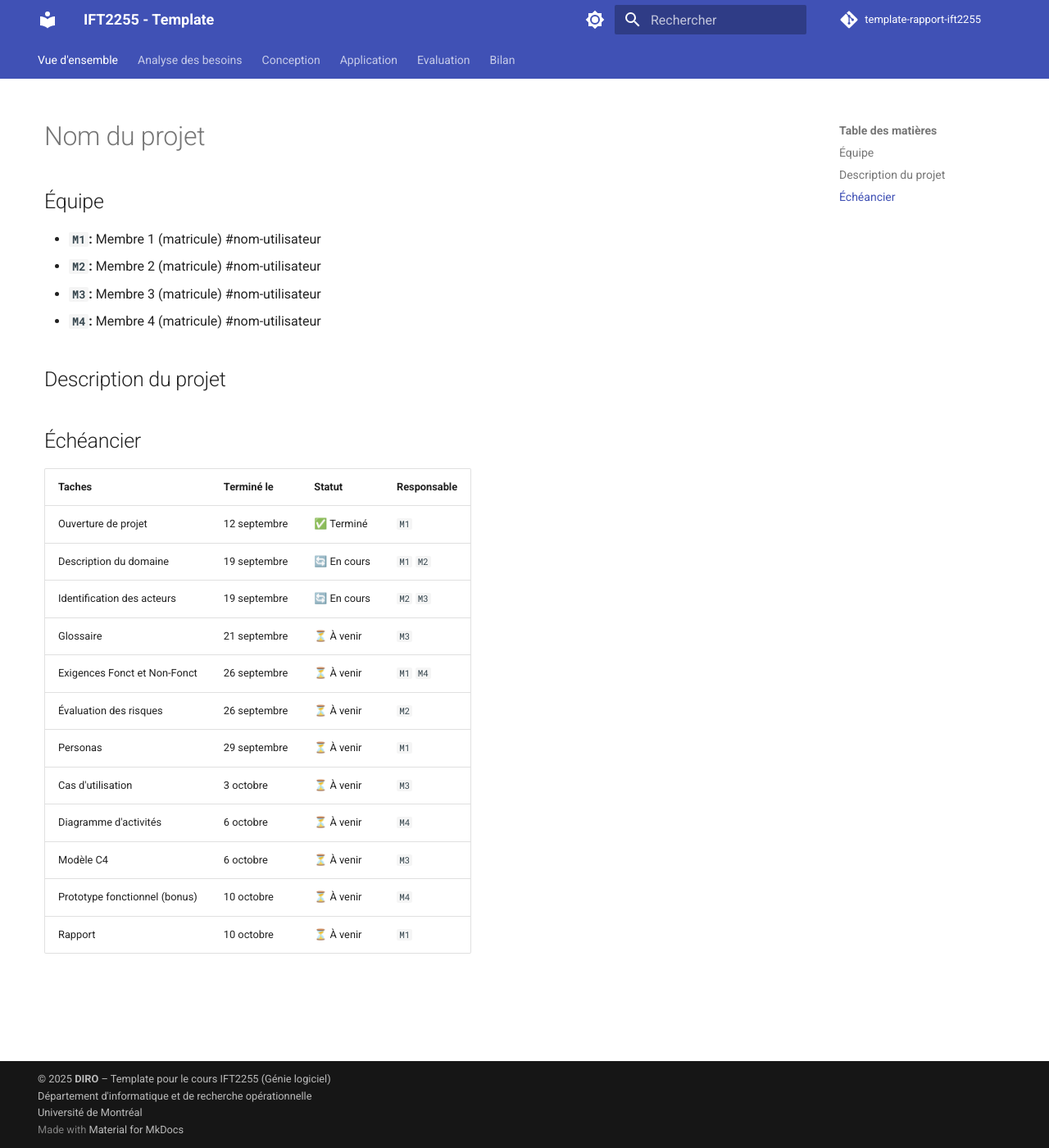
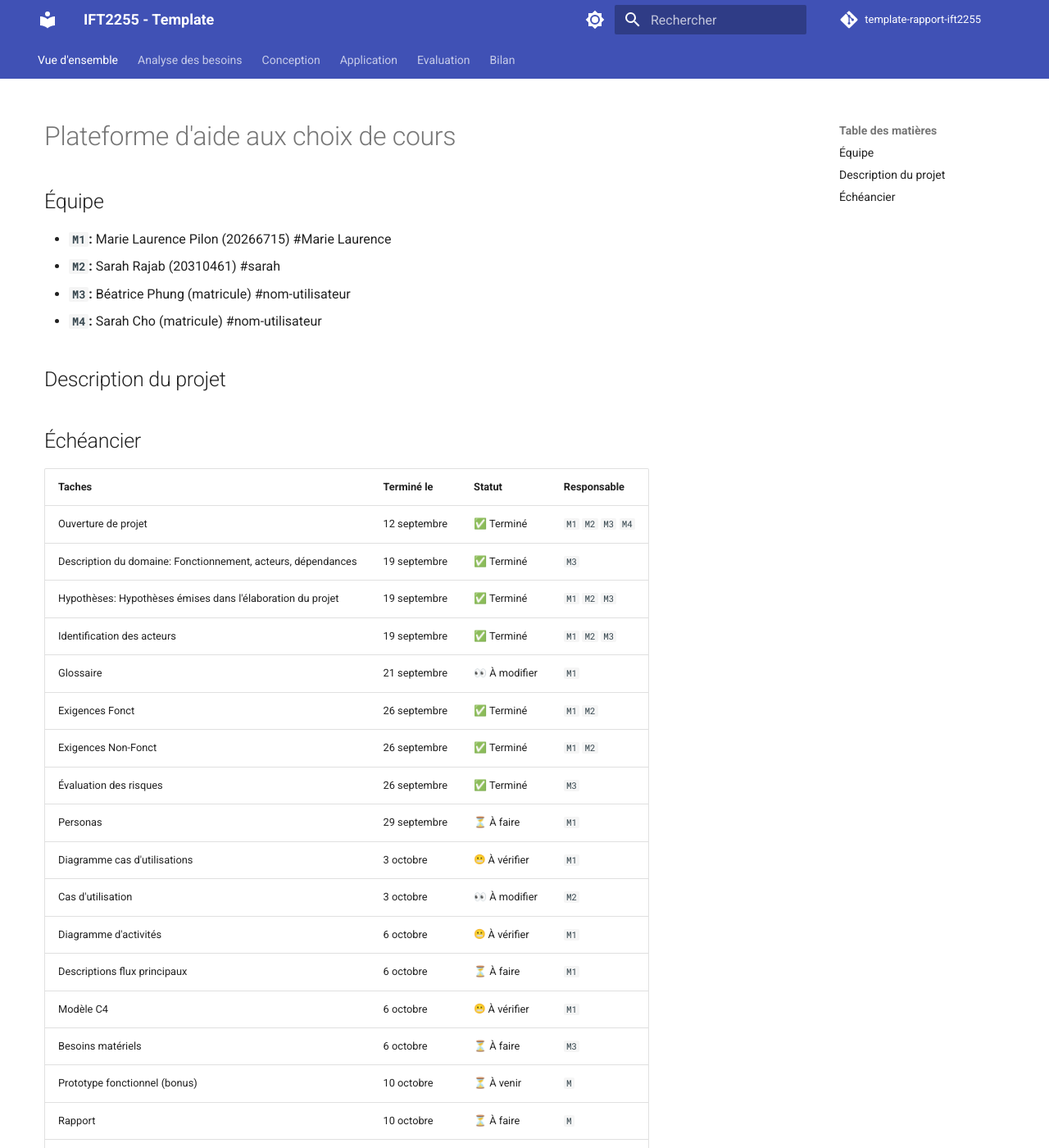
Before and after one commit to mango825/devoir-1, an MkDocs documentation site: the page built from docs/index.md, in a window 1280 px wide and 1400 px high. Shown: the whole window at 82% size. Built offline with MkDocs 1.6.1 and Material for MkDocs 9.7.7, drawn with Linux system fonts in a browser that asks for light colours; emoji names are drawn with the system emoji font; comment, search, counter and statistics services are not loaded; some of the changed text lies outside the part shown.

Commit message:
Modifications des besoins fonctionnels

```diff
--- a/docs/index.md
+++ b/docs/index.md
@@ -10,14 +10,14 @@ title: Vue d'ensemble
     }
 </style>
 
-# Nom du projet
+# Plateforme d'aide aux choix de cours
 
 ## Équipe
 
-- **`M1`:** Membre 1 (matricule) #nom-utilisateur
-- **`M2`:** Membre 2 (matricule) #nom-utilisateur
-- **`M3`:** Membre 3 (matricule) #nom-utilisateur
-- **`M4`:** Membre 4 (matricule) #nom-utilisateur
+- **`M1`:** Marie Laurence Pilon (20266715) #Marie Laurence
+- **`M2`:** Sarah Rajab (20310461) #sarah
+- **`M3`:** Béatrice Phung (matricule) #nom-utilisateur
+- **`M4`:** Sarah Cho (matricule) #nom-utilisateur
 
 ## Description du projet
 
@@ -25,15 +25,21 @@ title: Vue d'ensemble
 
 | Taches                        | Terminé le    | Statut      | Responsable  |
 |-------------------------------|---------------|-------------|--------------|
-| Ouverture de projet           | 12 septembre  | ✅ Terminé  | `M1`         |
-| Description du domaine        | 19 septembre  | 🔄 En cours | `M1` `M2`    |
-| Identification des acteurs    | 19 septembre  | 🔄 En cours | `M2` `M3`    |
-| Glossaire                     | 21 septembre  | ⏳ À venir  | `M3`         |
-| Exigences Fonct et Non-Fonct  | 26 septembre  | ⏳ À venir  | `M1` `M4`    |
-| Évaluation des risques        | 26 septembre  | ⏳ À venir  | `M2`         |
-| Personas                      | 29 septembre  | ⏳ À venir  | `M1`         |
-| Cas d'utilisation             | 3 octobre     | ⏳ À venir  | `M3`         |
-| Diagramme d'activités         | 6 octobre     | ⏳ À venir  | `M4`         |
-| Modèle C4                     | 6 octobre     | ⏳ À venir  | `M3`         |
-| Prototype fonctionnel (bonus) | 10 octobre    | ⏳ À venir  | `M4`         |
-| Rapport                       | 10 octobre    | ⏳ À venir  | `M1`         |
+| Ouverture de projet           | 12 septembre  | ✅ Terminé  | `M1` `M2` `M3` `M4`         |
+| Description du domaine:  Fonctionnement, acteurs, dépendances        | 19 septembre  | ✅ Terminé  | `M3`     |
+| Hypothèses: Hypothèses émises dans l'élaboration du projet | 19 septembre  | ✅ Terminé  | `M1` `M2` `M3`    |
+| Identification des acteurs    | 19 septembre  | ✅ Terminé  | `M1` `M2` `M3`    |
+| Glossaire                     | 21 septembre  | 👀 À modifier   | `M1`         |
+| Exigences Fonct               | 26 septembre  | ✅ Terminé  | `M1` `M2`    |
+| Exigences Non-Fonct           | 26 septembre  | ✅ Terminé  | `M1` `M2`    |
+| Évaluation des risques        | 26 septembre  | ✅ Terminé  | `M3`         |
+| Personas                      | 29 septembre  | ⏳ À faire  | `M1`         |
+| Diagramme cas d'utilisations           | 3 octobre     |:grimacing: À vérifier  | `M1`         |
+| Cas d'utilisation             | 3 octobre     | 👀 À modifier  | `M2`         |
+| Diagramme d'activités         | 6 octobre     | :grimacing: À vérifier  | `M1`         |
+| Descriptions flux principaux         | 6 octobre     | ⏳ À faire  | `M1`         |
+| Modèle C4                     | 6 octobre     | :grimacing: À vérifier  | `M1`         |
+| Besoins matériels             | 6 octobre     | ⏳ À faire | `M3`         |
+| Prototype fonctionnel (bonus) | 10 octobre    | ⏳ À venir  | `M`         |
+| Rapport                       | 10 octobre    | ⏳ À faire  | `M`         |
+| README: Brève description du projet, organisation du répertoire | 10 octobre    | ⏳ À venir  | `M3`         |
```
Also changed, not shown: docs/besoins/exigences.md (+7 -7 lines), docs/besoins/index.md (+5 -5 lines).
